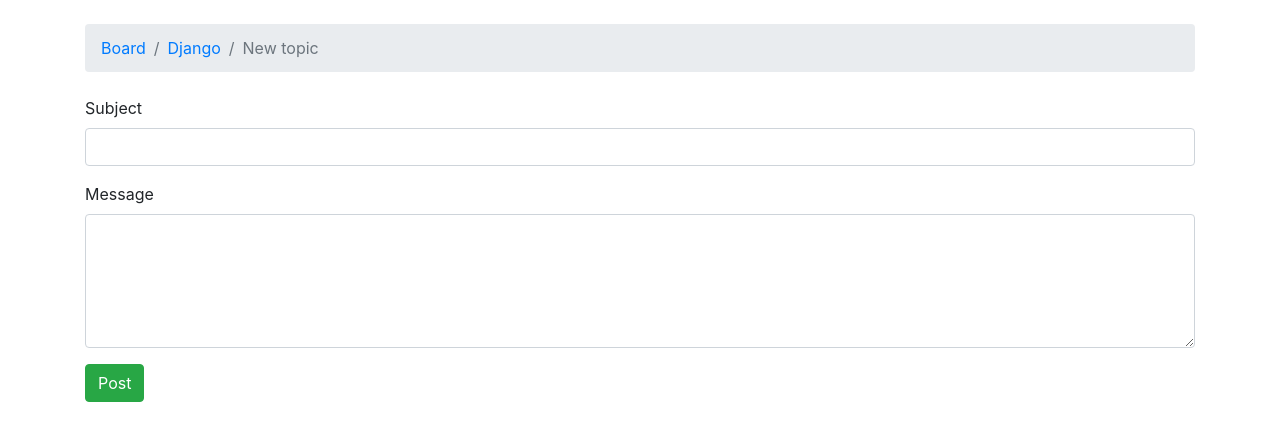
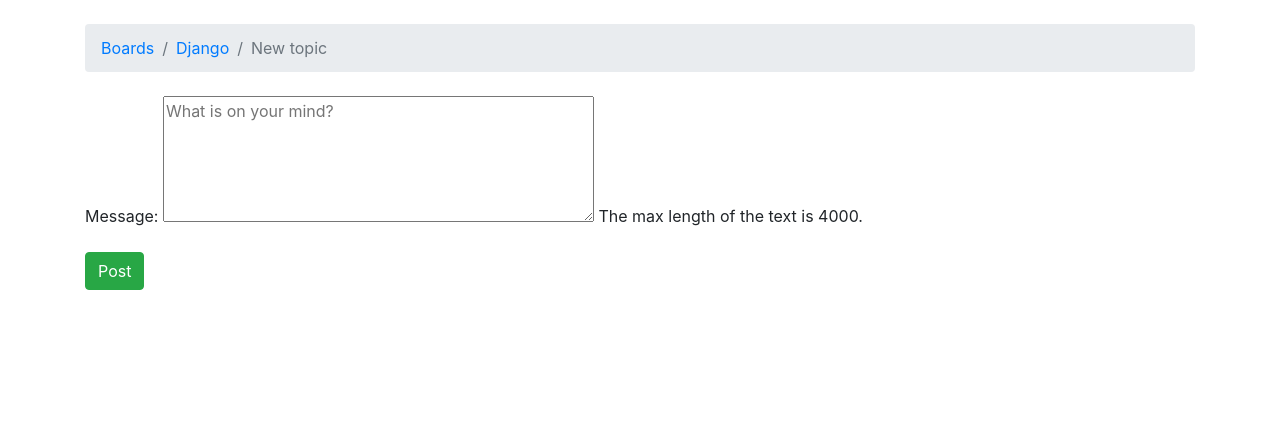
Before and after one commit to xiantang/learngit, a Django app: page /boards/1/new/ in a window 1280 px wide. Shown: the part 56-497 px from the top of the page. Run offline with Django 3.2, Linux system fonts and the light colour scheme; data comes from the database, SQL or seed files in the repository; both versions use the stored data as it was after the commit; parts of the project's set-up code (start-up, migrations or seed data) failed here and were passed over; some libraries are stand-ins or nearby versions.

Commit message:
add new form

```diff
--- a/learngit/myproject/myproject/boards/forms.py
+++ b/learngit/myproject/myproject/boards/forms.py
@@ -3,8 +3,13 @@
 
 
 class NewTopicForm(forms.ModelForm):
-    message = forms.CharField(widget=forms.Textarea(), max_length=4000)
-
+    message = forms.CharField(
+        widget=forms.Textarea(
+            attrs={'rows': 5, 'placeholder': 'What is on your mind?'}
+        ),
+        max_length=4000,
+        help_text='The max length of the text is 4000.'
+    )
     class Meta:
         model = Topic
         fields=['subject','message']
--- a/learngit/myproject/myproject/boards/tests.py
+++ b/learngit/myproject/myproject/boards/tests.py
@@ -96,7 +96,7 @@
         self.assertContains(response, 'href="{0}"'.format(board_topics_url))
 
     def test_csrf(self):  #检查防御
-        url = reverse('new_topic',kwargs=1)
+        url = reverse('new_topic',kwargs={'pk':1})
         response=self.client.get(url)
         self.assertContains(response,'csrfmiddlewaretoken')
 
--- a/learngit/myproject/myproject/boards/views.py
+++ b/learngit/myproject/myproject/boards/views.py
@@ -1,7 +1,7 @@
 from django.shortcuts import render,get_object_or_404,redirect
 from .models import Board, User, Topic,Post
 from django.http import Http404
-
+from .forms import NewTopicForm
 
 
 def home(request):
@@ -18,26 +18,22 @@
     return render(request, 'topics.html', {'board': board})
 
 
-def new_topic(request,pk):
-    board = get_object_or_404(Board,pk=pk)  #如果网页不存在跳出404
+def new_topic(request, pk):
+    board = get_object_or_404(Board, pk=pk)
+    user = User.objects.first()  # TODO: get the currently logged in user
     if request.method == 'POST':
-        subject = request.POST['subject']
-        message = request.POST['message']
-
-        user = User.objects.first()
-
-        topic = Topic.objects.create(
-            subject=subject,
-            board=board,
-            starter=user
-        )
-
-        post = Post.objects.create(
-            message=message,
-            topic=topic,  #外来键
-            created_by=user
-        )
-
-        return redirect('board_topics', pk=board.pk)  #add to topicpage
-
-    return render(request,'new_topic.html',{'board': board})
+        form = NewTopicForm(request.POST)
+        if form.is_valid():
+            topic = form.save(commit=False)
+            topic.board = board
+            topic.starter = user
+            topic.save()
+            post = Post.objects.create(
+                message=form.cleaned_data.get('message'),
+                topic=topic,
+                created_by=user
+            )
+            return redirect('board_topics', pk=board.pk)  # TODO: redirect to the created topic page
+    else:
+        form = NewTopicForm()
+    return render(request, 'new_topic.html', {'board': board, 'form': form})
--- a/learngit/myproject/myproject/templates/new_topic.html
+++ b/learngit/myproject/myproject/templates/new_topic.html
@@ -3,24 +3,15 @@
 {% block title %}Start a New Topic{% endblock %}
 
 {% block breadcrumb %}
-    <li class="breadcrumb-item"><a href="{% url 'home' %}">Board</a></li>
+  <li class="breadcrumb-item"><a href="{% url 'home' %}">Boards</a></li>
   <li class="breadcrumb-item"><a href="{% url 'board_topics' board.pk %}">{{ board.name }}</a></li>
   <li class="breadcrumb-item active">New topic</li>
 {% endblock %}
 
-
 {% block content %}
   <form method="post">
     {% csrf_token %}
-        {#    没有token就视为无效#}
-        <div class="form-group">
-            <label for="id_subject">Subject</label>
-            <input type="text" class="form-control" id="id_subject" name="subject">
-        </div>
-        <div class="form-group">
-            <label for="id_message">Message</label>
-            <textarea class="form-control" id="id_message" rows="5" name="message"></textarea>
-        </div>
+    {{ form.as_p }}
     <button type="submit" class="btn btn-success">Post</button>
   </form>
 {% endblock %}
```
Also changed, not shown: learngit/myproject/myproject/db.sqlite3. Lines whose indentation alone changed are shown as unchanged.
